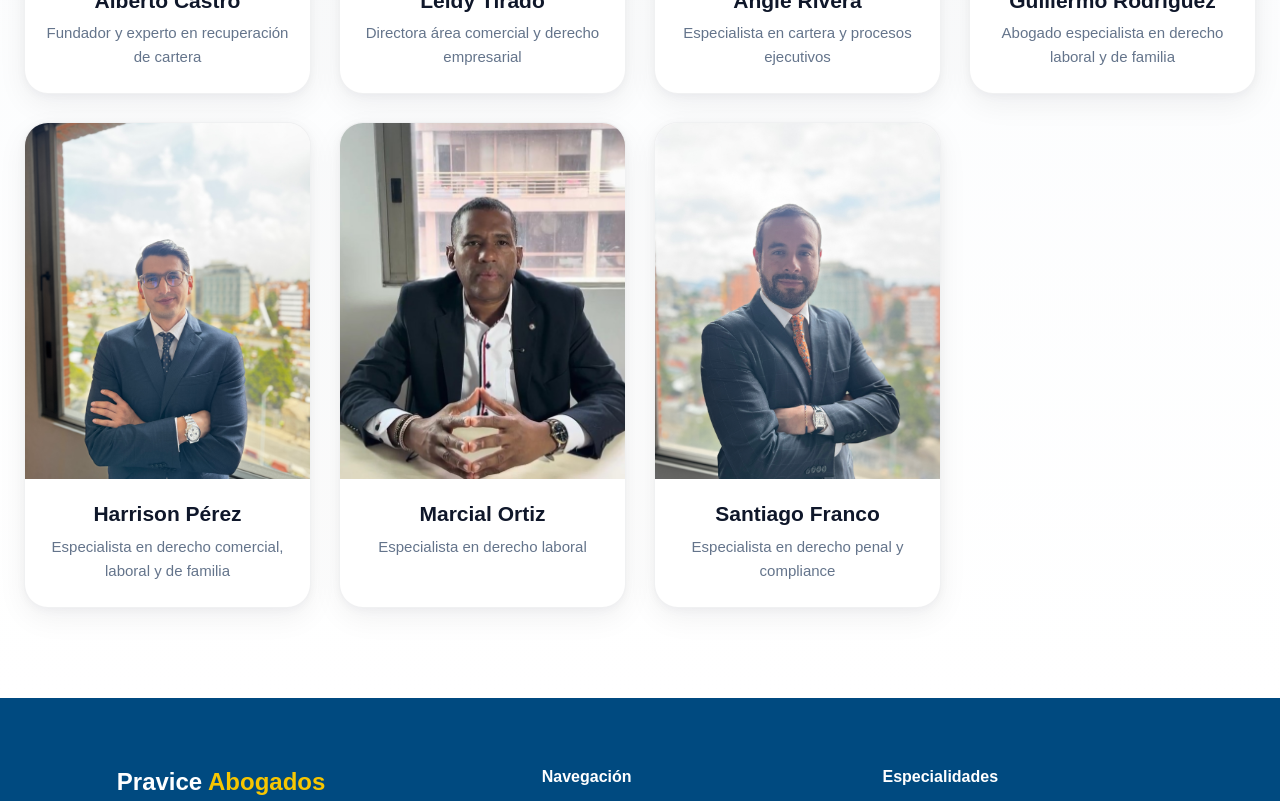
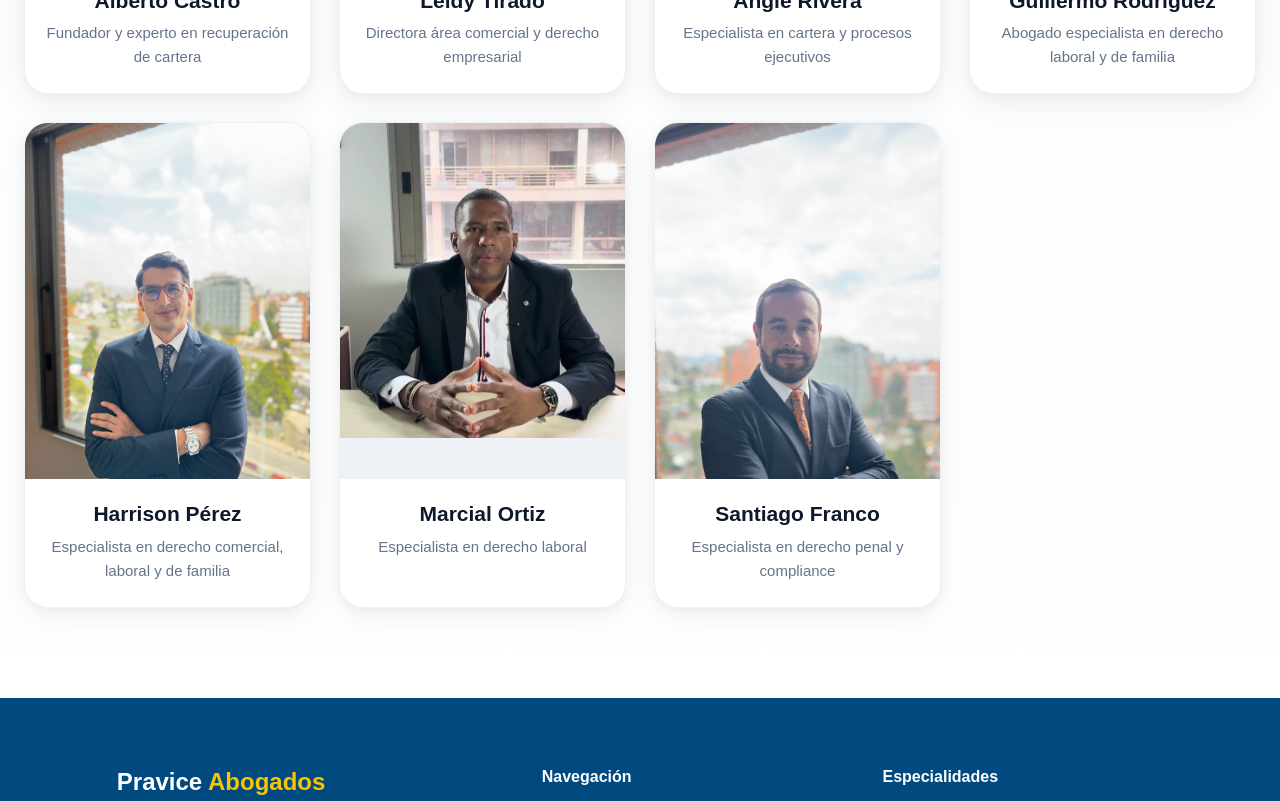
Before and after one commit to paginaswebpravice-prog/pravice-co, a Next.js app: page /abogados in a window 1280 px wide. Shown: the part 980-1781 px from the top of the page. Built offline with nearby package versions, Linux system fonts and the light colour scheme.

Commit message:
Fix images bugs

```diff
--- a/src/app/abogados/AbogadosContent.tsx
+++ b/src/app/abogados/AbogadosContent.tsx
@@ -3,6 +3,7 @@
 import styles from "./AbogadosGrid.module.css";
 import { useRouter } from "next/navigation";
 import { motion } from "framer-motion";
+import Image from "next/image";
 
 const abogados = [
   {
@@ -101,14 +102,19 @@ export default function AbogadosGrid() {
             whileTap={{ scale: 0.98 }}
           >
             <div className={styles.imageWrapper}>
-              <motion.img
-                src={abogado.imagen}
-                alt={abogado.alt}
-                loading="lazy"
-                className={styles.image}
+              <motion.div
                 whileHover={{ scale: 1.05 }}
                 transition={{ duration: 0.4 }}
-              />
+              >
+                <Image
+                  src={abogado.imagen}
+                  alt={abogado.alt}
+                  width={500}
+                  height={600}
+                  className={styles.image}
+                  loading="lazy"
+                />
+              </motion.div>
 
               <div className={styles.overlay}>
                 <span>Ver perfil profesional</span>
```
